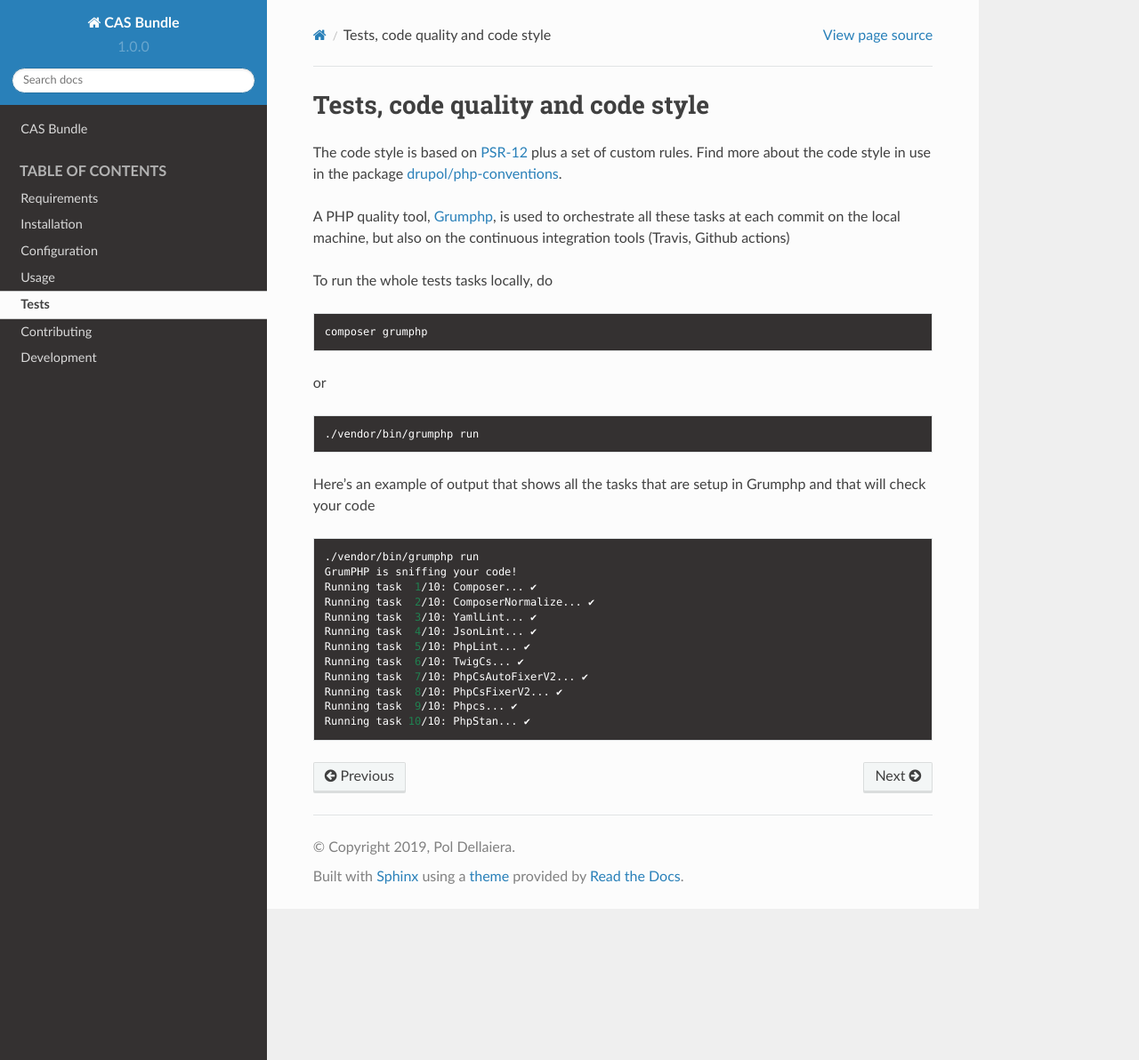
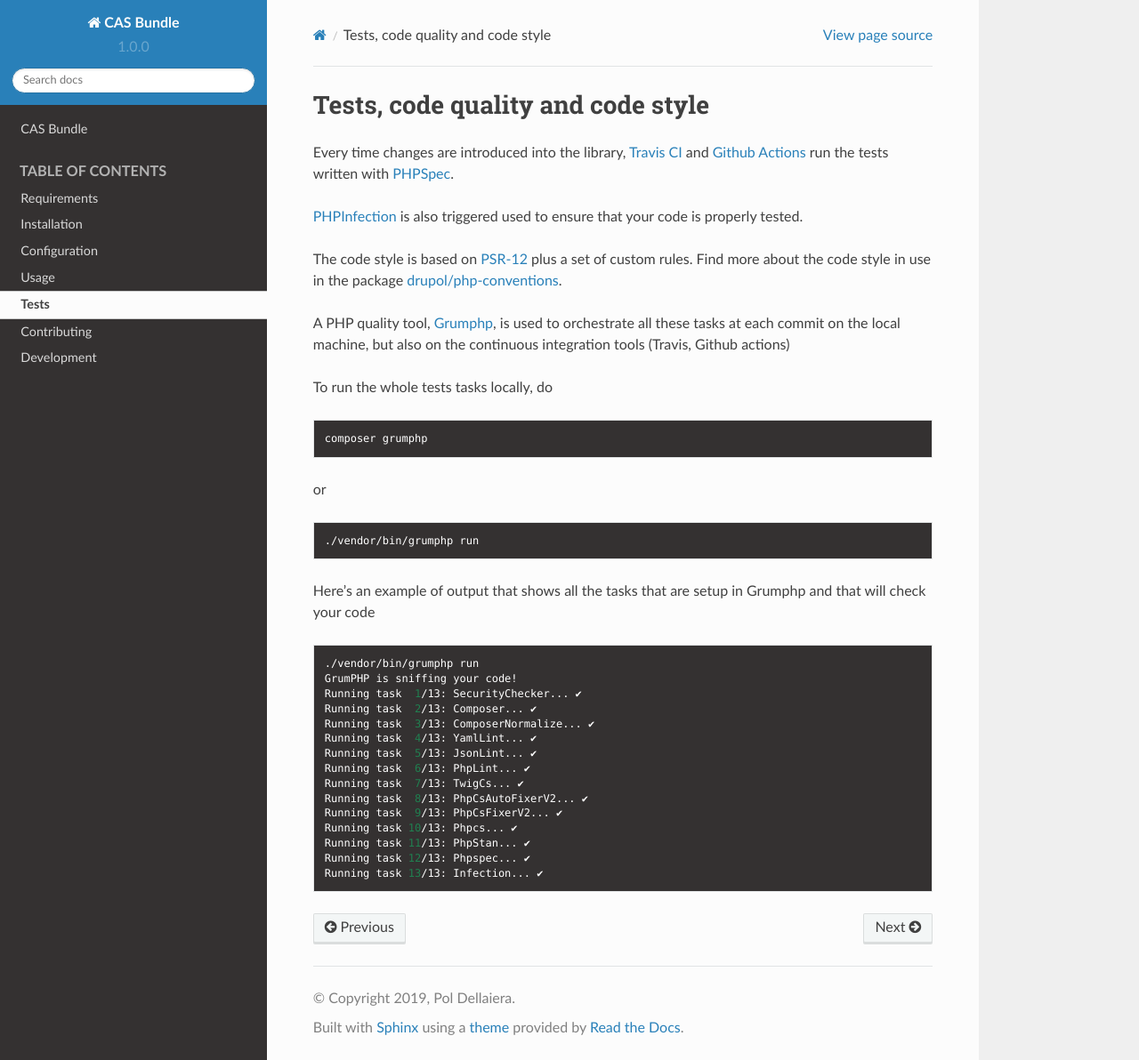
Before and after one commit to ecphp/cas-bundle, a Sphinx documentation site: the page built from docs/pages/tests.rst, in a window 1280 px wide and 1192 px high. Shown: the whole window at 89% size. Built offline with Sphinx 7.4.7 and the Read the Docs theme 2.0.0, drawn with Linux system fonts in a browser that asks for light colours.

Commit message:
Update documentation.

```diff
--- a/docs/pages/tests.rst
+++ b/docs/pages/tests.rst
@@ -1,5 +1,11 @@
 Tests, code quality and code style
 ==================================
+
+Every time changes are introduced into the library, `Travis CI`_ and `Github Actions`_
+run the tests written with `PHPSpec`_.
+
+`PHPInfection`_ is also triggered used to ensure that your code is properly
+tested.
 
 The code style is based on `PSR-12`_ plus a set of custom rules.
 Find more about the code style in use in the package `drupol/php-conventions`_.
@@ -26,16 +32,19 @@
 
     ./vendor/bin/grumphp run
     GrumPHP is sniffing your code!
-    Running task  1/10: Composer... ✔
-    Running task  2/10: ComposerNormalize... ✔
-    Running task  3/10: YamlLint... ✔
-    Running task  4/10: JsonLint... ✔
-    Running task  5/10: PhpLint... ✔
-    Running task  6/10: TwigCs... ✔
-    Running task  7/10: PhpCsAutoFixerV2... ✔
-    Running task  8/10: PhpCsFixerV2... ✔
-    Running task  9/10: Phpcs... ✔
-    Running task 10/10: PhpStan... ✔
+    Running task  1/13: SecurityChecker... ✔
+    Running task  2/13: Composer... ✔
+    Running task  3/13: ComposerNormalize... ✔
+    Running task  4/13: YamlLint... ✔
+    Running task  5/13: JsonLint... ✔
+    Running task  6/13: PhpLint... ✔
+    Running task  7/13: TwigCs... ✔
+    Running task  8/13: PhpCsAutoFixerV2... ✔
+    Running task  9/13: PhpCsFixerV2... ✔
+    Running task 10/13: Phpcs... ✔
+    Running task 11/13: PhpStan... ✔
+    Running task 12/13: Phpspec... ✔
+    Running task 13/13: Infection... ✔
 
 .. _PSR-12: https://www.php-fig.org/psr/psr-12/
 .. _drupol/php-conventions: https://github.com/drupol/php-conventions
```
